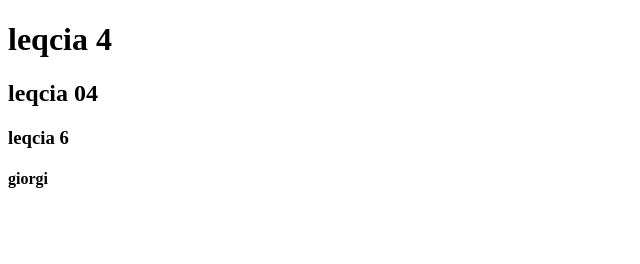
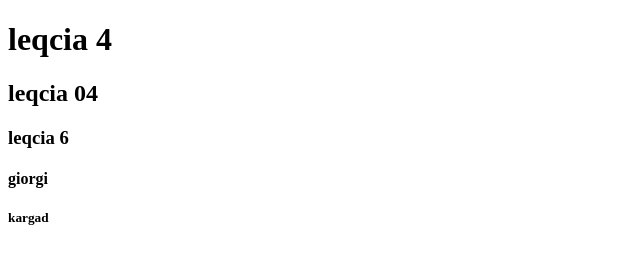
Before and after one commit to giorgi270078/leqcia-4, a plain HTML site: page index.html in a window 1280 px wide. Shown: the full height of the page, 0-640 px from the left. Drawn offline with Linux system fonts and the light colour scheme.

Commit message:
index.html
kargad

```diff
--- a/index.html
+++ b/index.html
@@ -19,5 +19,6 @@
         <h4>
             giorgi
         </h4>
+        <h5>kargad</h5>
 </body>
 </html>
```
